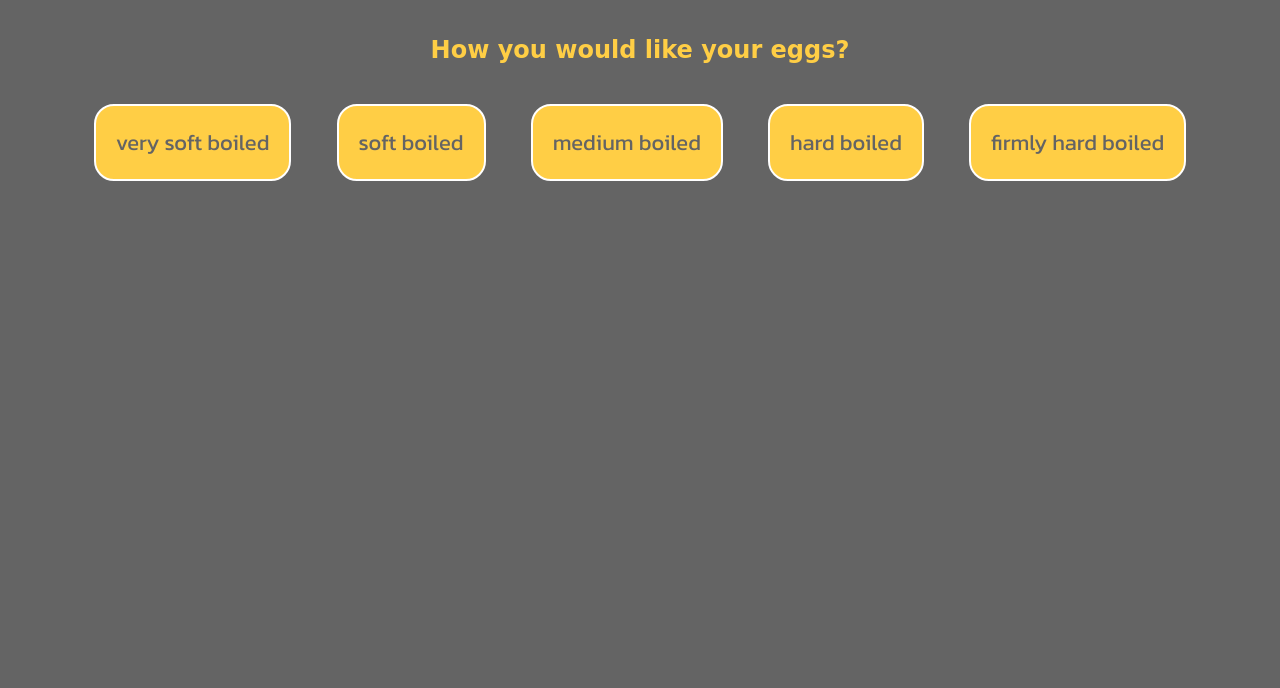
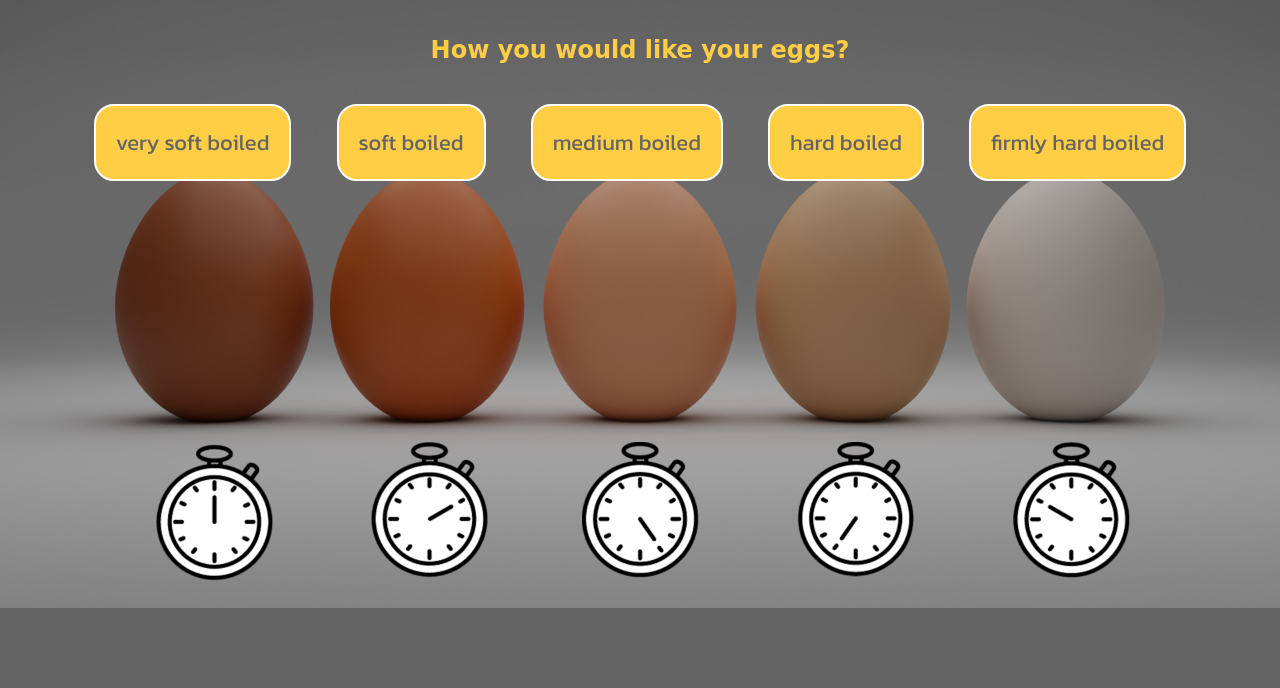
Before and after one commit to Katereshko/my-eggs-timer, a plain HTML site: page index.html in a window 1280 px wide. Shown: the part 112-800 px from the top of the page. Drawn offline with Linux system fonts and the light colour scheme; a web font is replaced by a local one.

Commit message:
horizontal background image name changed

```diff
--- a/style.css
+++ b/style.css
@@ -1,6 +1,6 @@
 body{
     background-color: #646464;
-    background-image: url(eggs_horizontal_timers.jpg);
+    background-image: url(eggs_horizontal.jpg);
     background-size: cover;
     background-position-x: center;
     background-repeat: no-repeat;
```
